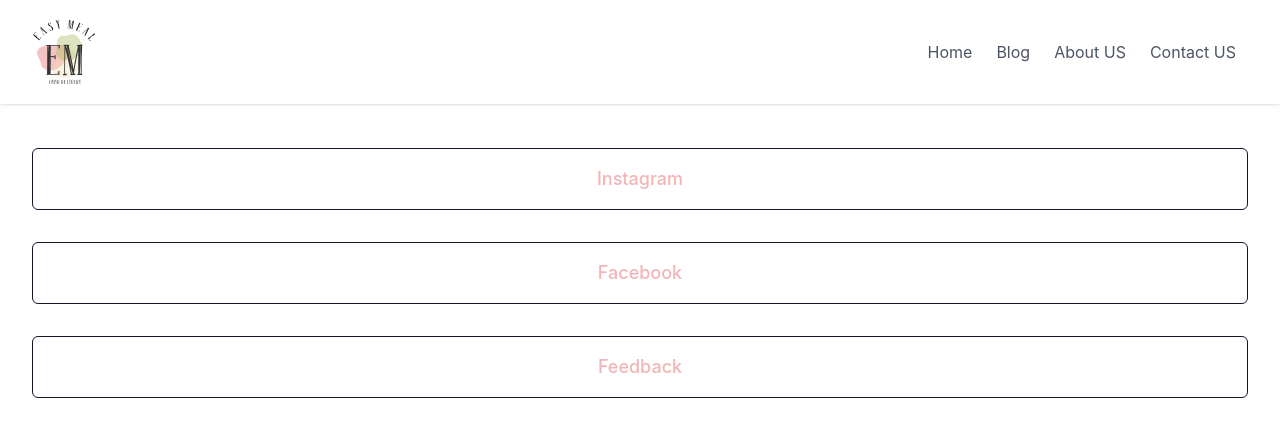
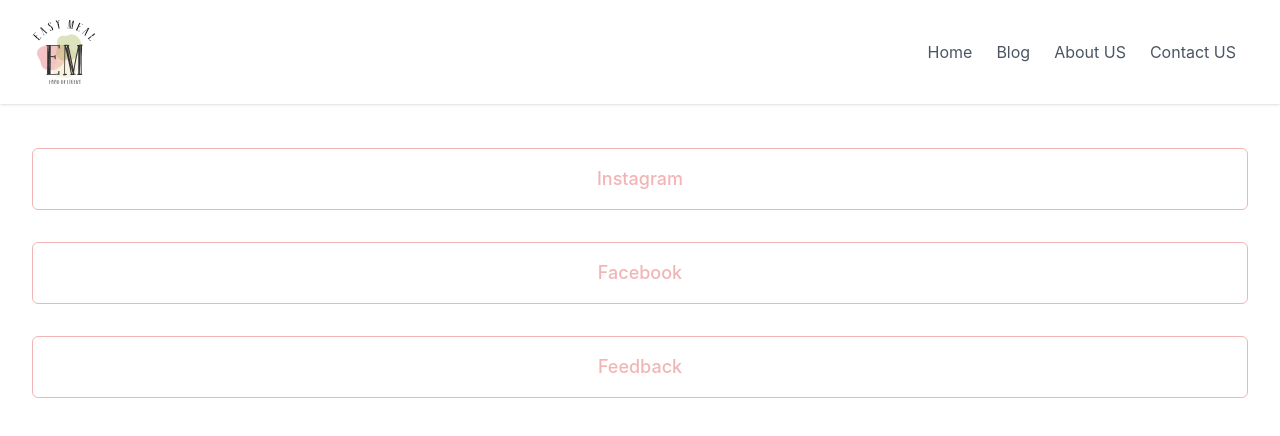
Before and after one commit to georgeboozin/easy-meal, a Next.js app: page /multi-link in a window 1280 px wide. Shown: the top 436 px of the page. Built offline with nearby package versions, Linux system fonts and the light colour scheme.

Commit message:
rename colors

```diff
--- a/src/components/Header/Header.tsx
+++ b/src/components/Header/Header.tsx
@@ -8,10 +8,6 @@ interface Props {}
 
 export const Header = ({}: Props) => {
   const [navbar, setNavbar] = useState(false);
-
-  /// #gba(156, 169, 58, 0.4) #9ca93a66 green
-
-  // #de474666 rgba(222, 71, 70, 0.4) red
 
   return (
     <nav className="w-full bg-white shadow">
--- a/src/pages/multi-link.tsx
+++ b/src/pages/multi-link.tsx
@@ -14,7 +14,7 @@ const Home: NextPage = () => {
         <div className="rounded-md my-8">
           <a
             href="#twitter"
-            className="w-full flex items-center justify-center px-8 py-3 text-off font-medium rounded-md text-gray-900 border border-gray-900 hover:border-main hover:text-white bg-white hover:bg-main md:py-4 md:text-lg md:px-10"
+            className="w-full flex items-center justify-center px-8 py-3 text-wewak font-medium rounded-md text-gray-900 border border-wewak hover:border-beryl hover:text-white bg-white hover:bg-beryl md:py-4 md:text-lg md:px-10"
           >
             Instagram
           </a>
@@ -22,7 +22,7 @@ const Home: NextPage = () => {
         <div className="rounded-md my-8">
           <a
             href="#twitter"
-            className="w-full flex items-center justify-center px-8 py-3 text-off font-medium rounded-md text-gray-900 border border-gray-900 hover:border-main hover:text-white bg-white hover:bg-main md:py-4 md:text-lg md:px-10"
+            className="w-full flex items-center justify-center px-8 py-3 text-wewak font-medium rounded-md text-gray-900 border border-wewak hover:border-beryl hover:text-white bg-white hover:bg-beryl md:py-4 md:text-lg md:px-10"
           >
             Facebook
           </a>
@@ -30,7 +30,7 @@ const Home: NextPage = () => {
         <div className="rounded-md my-8">
           <a
             href="#twitter"
-            className="w-full flex items-center justify-center px-8 py-3 text-off font-medium rounded-md text-gray-900 border border-gray-900 hover:border-main hover:text-white bg-white hover:bg-main md:py-4 md:text-lg md:px-10"
+            className="w-full flex items-center justify-center px-8 py-3 text-wewak font-medium rounded-md text-gray-900 border border-wewak hover:border-beryl hover:text-white bg-white hover:bg-beryl md:py-4 md:text-lg md:px-10"
           >
             Feedback
           </a>
--- a/tailwind.config.js
+++ b/tailwind.config.js
@@ -7,8 +7,10 @@ module.exports = {
   theme: {
     extend: {
       colors: {
-        main: "#9ca93a66",
-        off: "#de474666",
+        beryl: "#d7ddb0",
+        berylop: "#9ca93a66",
+        wewak: "#f2b5b5",
+        wewakop: "#de474666",
       },
     },
   },
```
